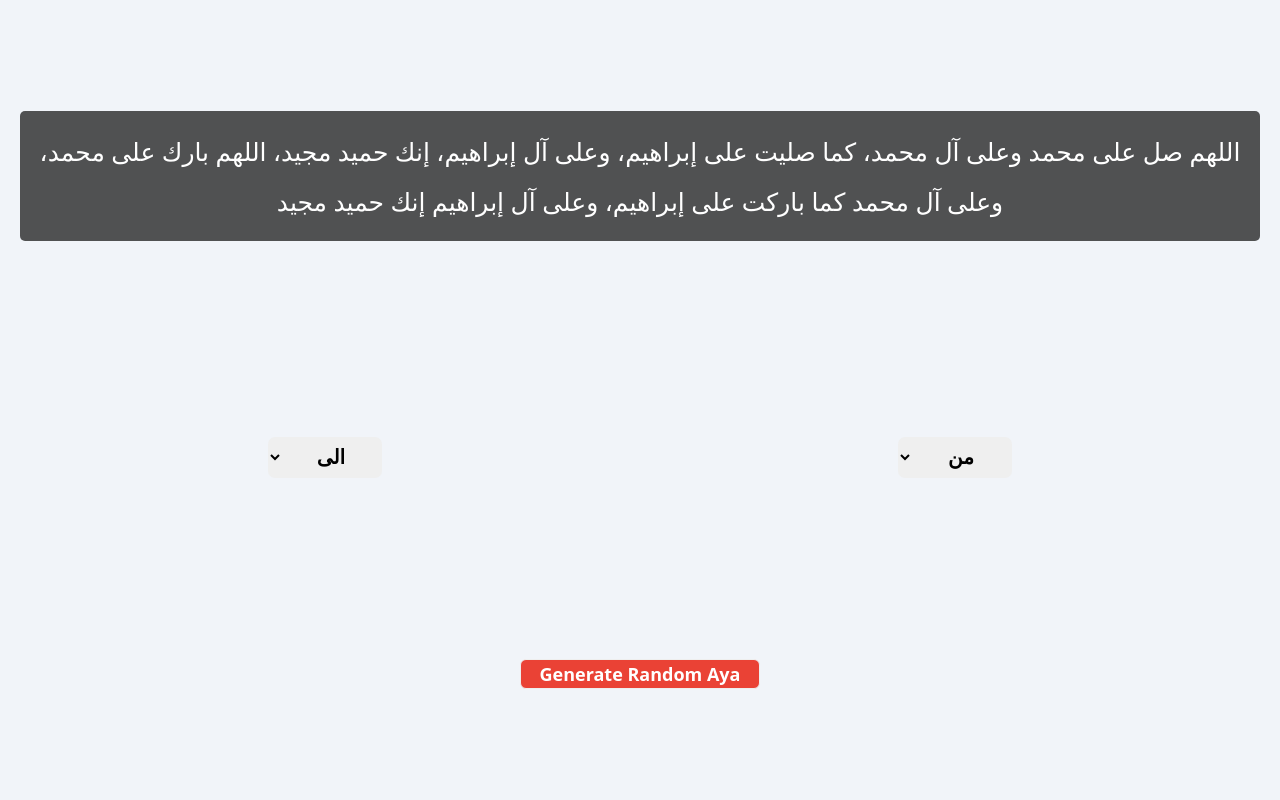
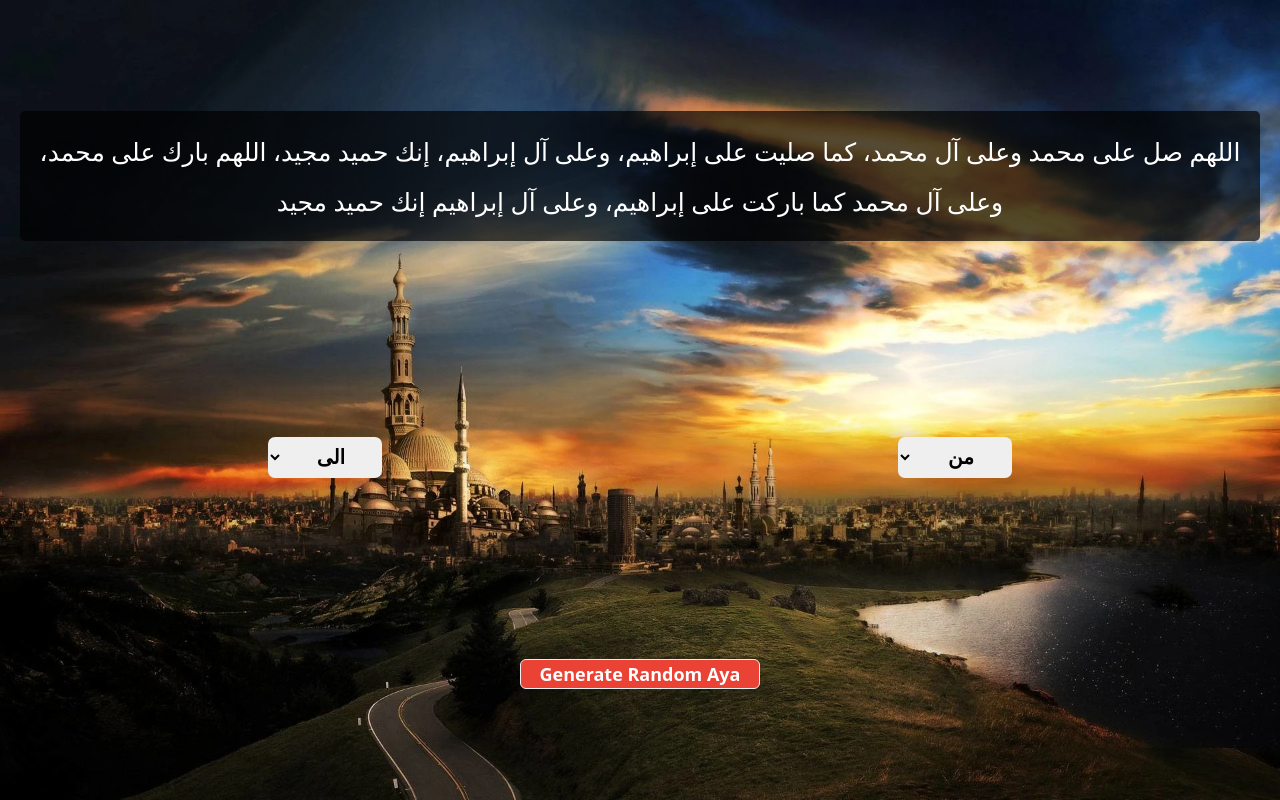
Before and after one commit to ahmad14ayman/Random_Sorrah, a plain HTML site: page index.html in a window 1280 px wide. Drawn offline with Linux system fonts and the light colour scheme; a web font is replaced by a local one.

Commit message:
Update main-style.css

```diff
--- a/css/main-style.css
+++ b/css/main-style.css
@@ -26,7 +26,7 @@
     content: "";
     width: 100%;
     height: 100%;
-    background-image: url('images/background.webp');
+    background-image: url('../images/background.webp');
     background-color: #f1f4f9;
     position: fixed;
     top: -0;
```
